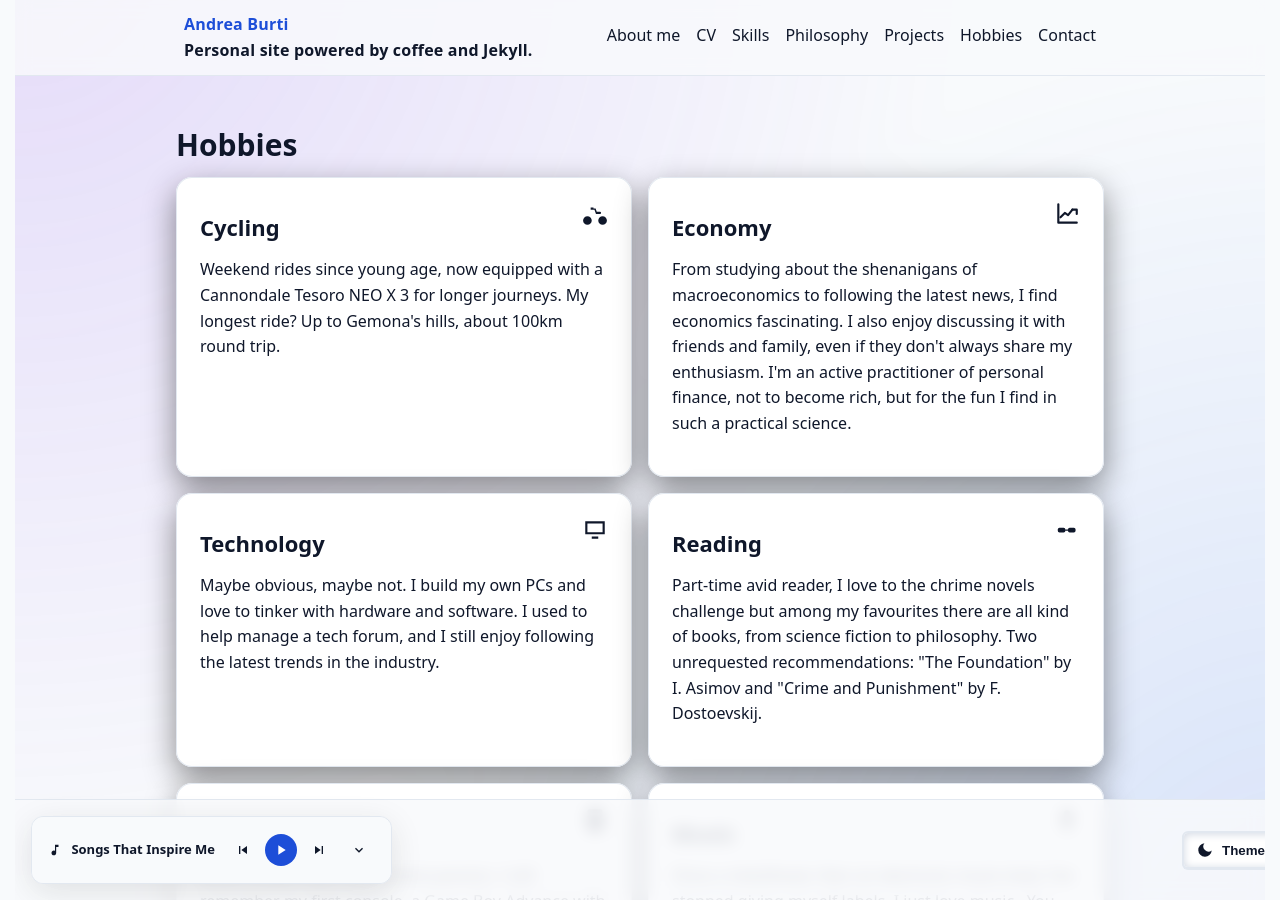
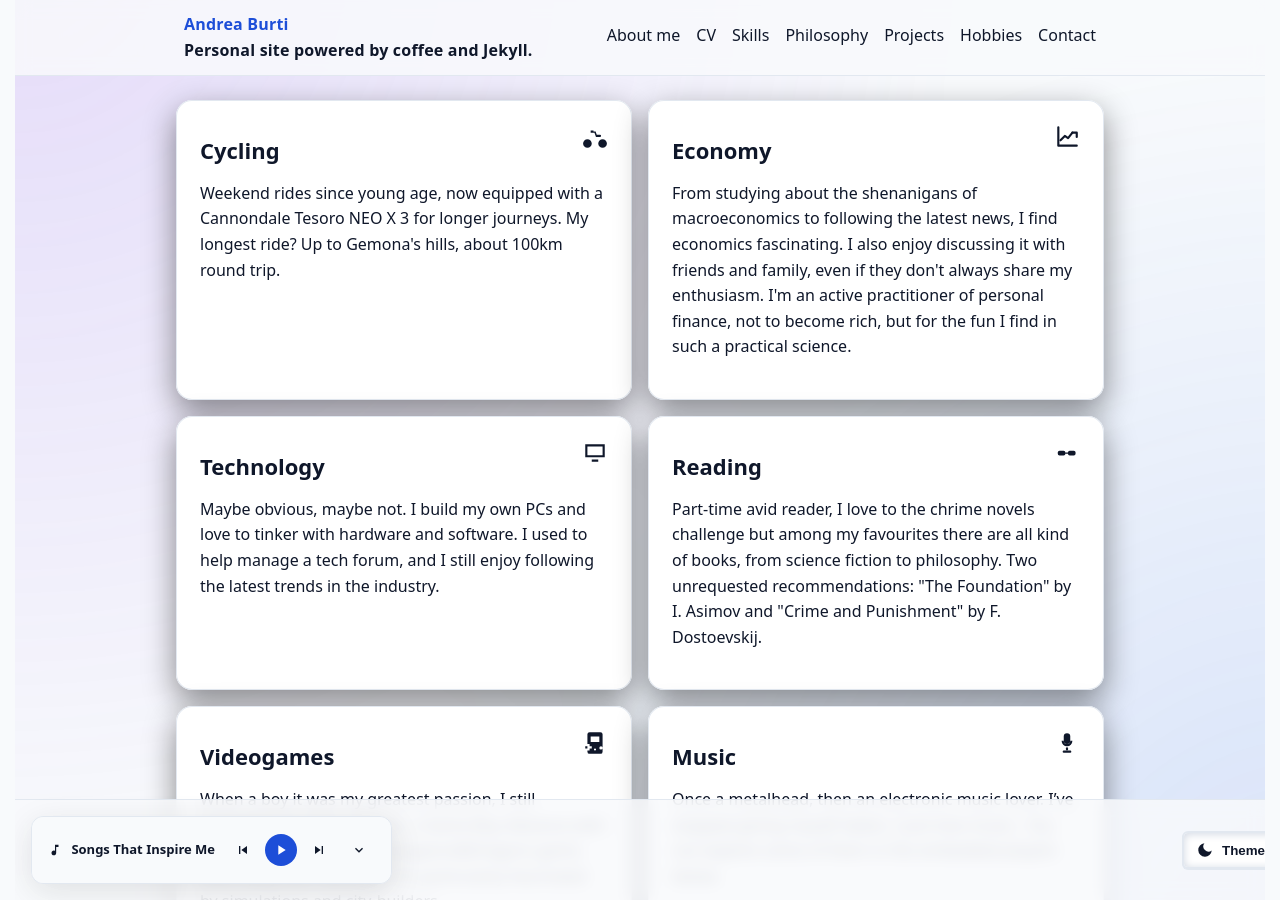
Before and after one commit to boozee/boozee.github.io, a Jekyll site: the page built from pages/hobbies.md, in a window 1280 px wide and 900 px high. Built offline with Jekyll 4.4.1, drawn with Linux system fonts in a browser that asks for light colours.

Commit message:
Remove unneccessary heading

```diff
--- a/_includes/section-heading.html
+++ /dev/null
@@ -1,4 +0,0 @@
-<div class="grid" style="margin:8px 0 4px">
-  <h2>{{ include.title }}</h2>
-  {% if include.subtitle %}<div class="muted">{{ include.subtitle }}</div>{% endif %}
-</div>
--- a/pages/hobbies.md
+++ b/pages/hobbies.md
@@ -4,7 +4,6 @@ layout: default
 permalink: /hobbies/
 ---
 
-{% include section-heading.html title="Hobbies" %}
 <div class="grid grid-2">
   {% for h in site.data.hobbies.hobbies %}
     <div class="card">
```
